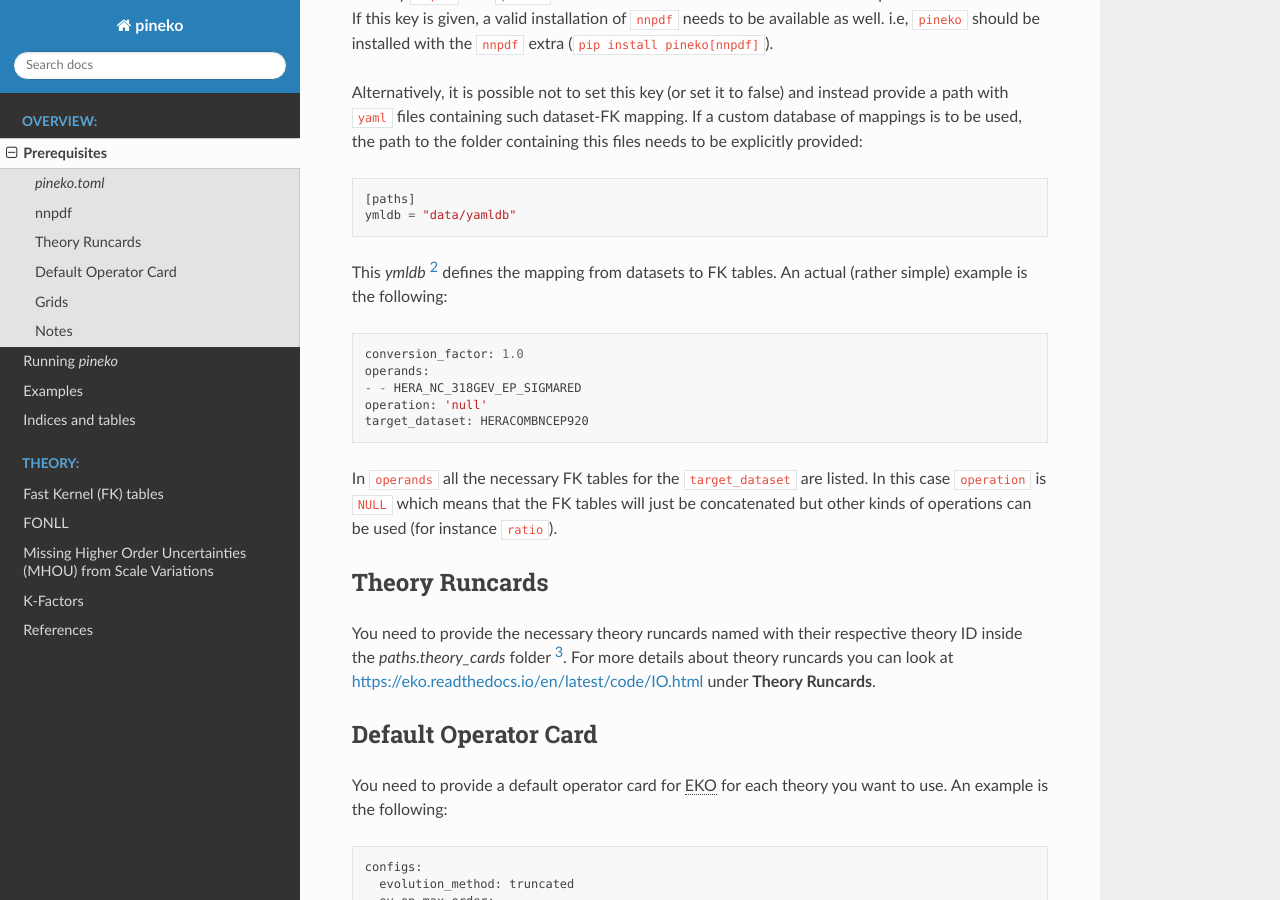
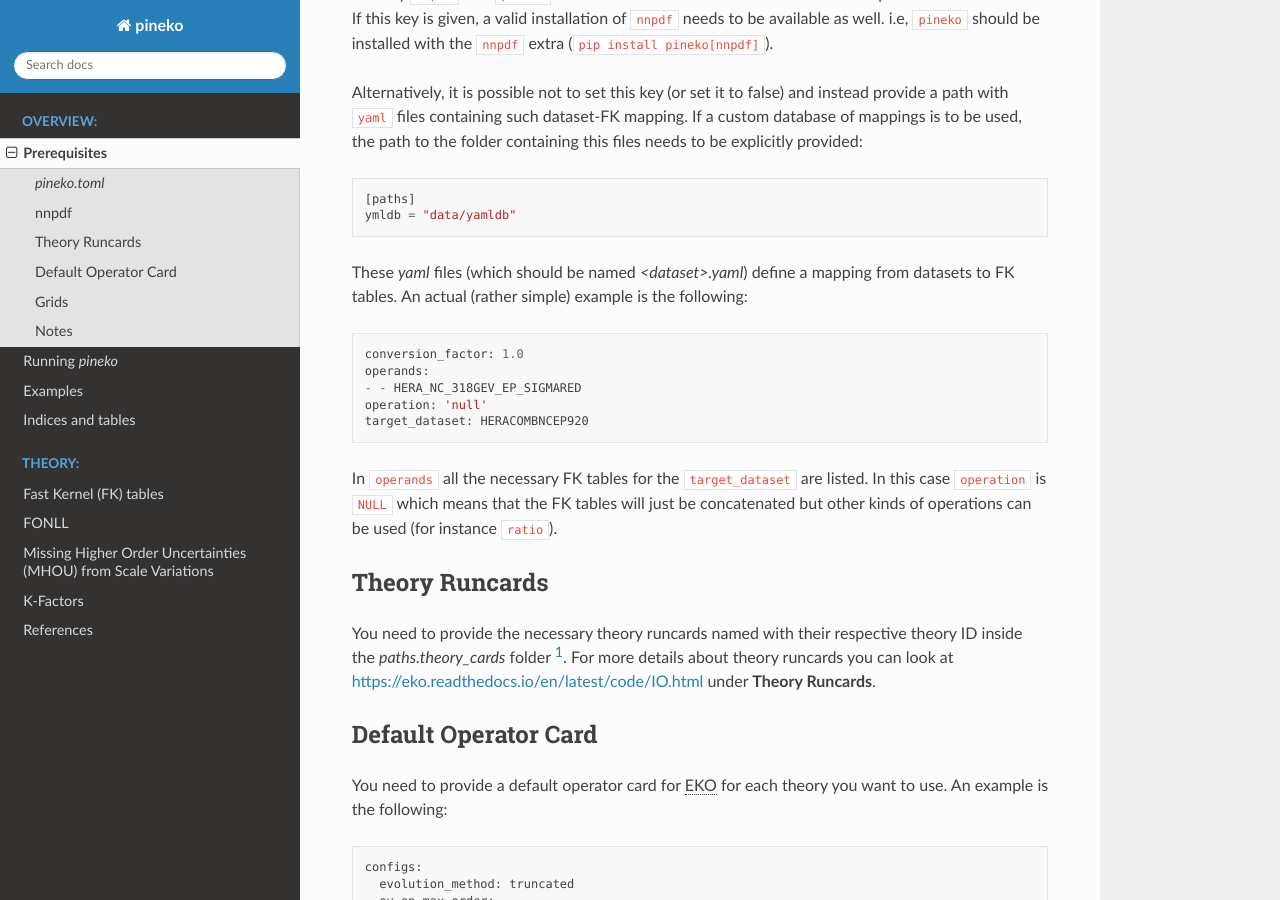
Before and after one commit to NNPDF/pineko, a Sphinx documentation site: the page built from docs/source/overview/prerequisites.rst, in a window 1280 px wide and 900 px high, scrolled down 802 px. Built offline with Sphinx 7.4.7 and the Read the Docs theme 2.0.0, drawn with Linux system fonts in a browser that asks for light colours; some of the changed text lies outside the part shown.

Commit message:
Update prerequisites.rst

```diff
--- a/docs/source/overview/prerequisites.rst
+++ b/docs/source/overview/prerequisites.rst
@@ -48,7 +48,8 @@ this files needs to be explicitly provided:
   [paths]
   ymldb = "data/yamldb"
 
-This *ymldb* [2]_ defines the mapping from datasets to FK tables.
+These `yaml` files (which should be named `<dataset>.yaml`)
+define a mapping from datasets to FK tables.
 An actual (rather simple) example is the following:
 
 ::
@@ -66,7 +67,7 @@ can be used (for instance ``ratio``).
 Theory Runcards
 ---------------
 
-You need to provide the necessary theory runcards named with their respective theory ID inside the *paths.theory_cards* folder [3]_.
+You need to provide the necessary theory runcards named with their respective theory ID inside the *paths.theory_cards* folder [1]_.
 For more details about theory runcards you can look at https://eko.readthedocs.io/en/latest/code/IO.html under **Theory Runcards**.
 
 Default Operator Card
@@ -137,6 +138,4 @@ There are typically two ways to obtain grids:
 Notes
 -----
 
-.. [2] this is to be replaced by the new CommonData format implemented by NNPDF
-
-.. [3] this is to be replaced by a binding to the NNPDF theory objects
+.. [1] this is to be replaced by a binding to the NNPDF theory objects
```
